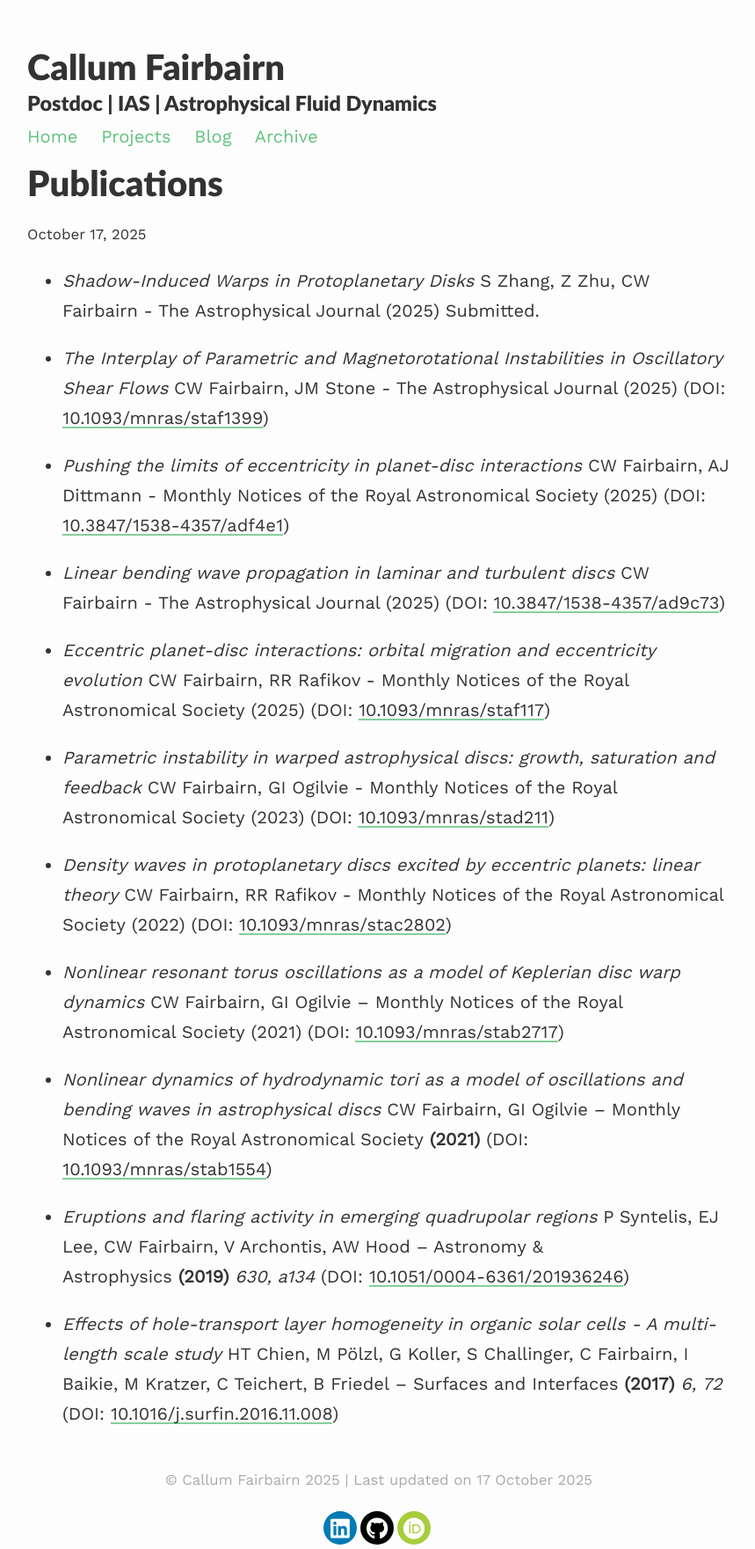
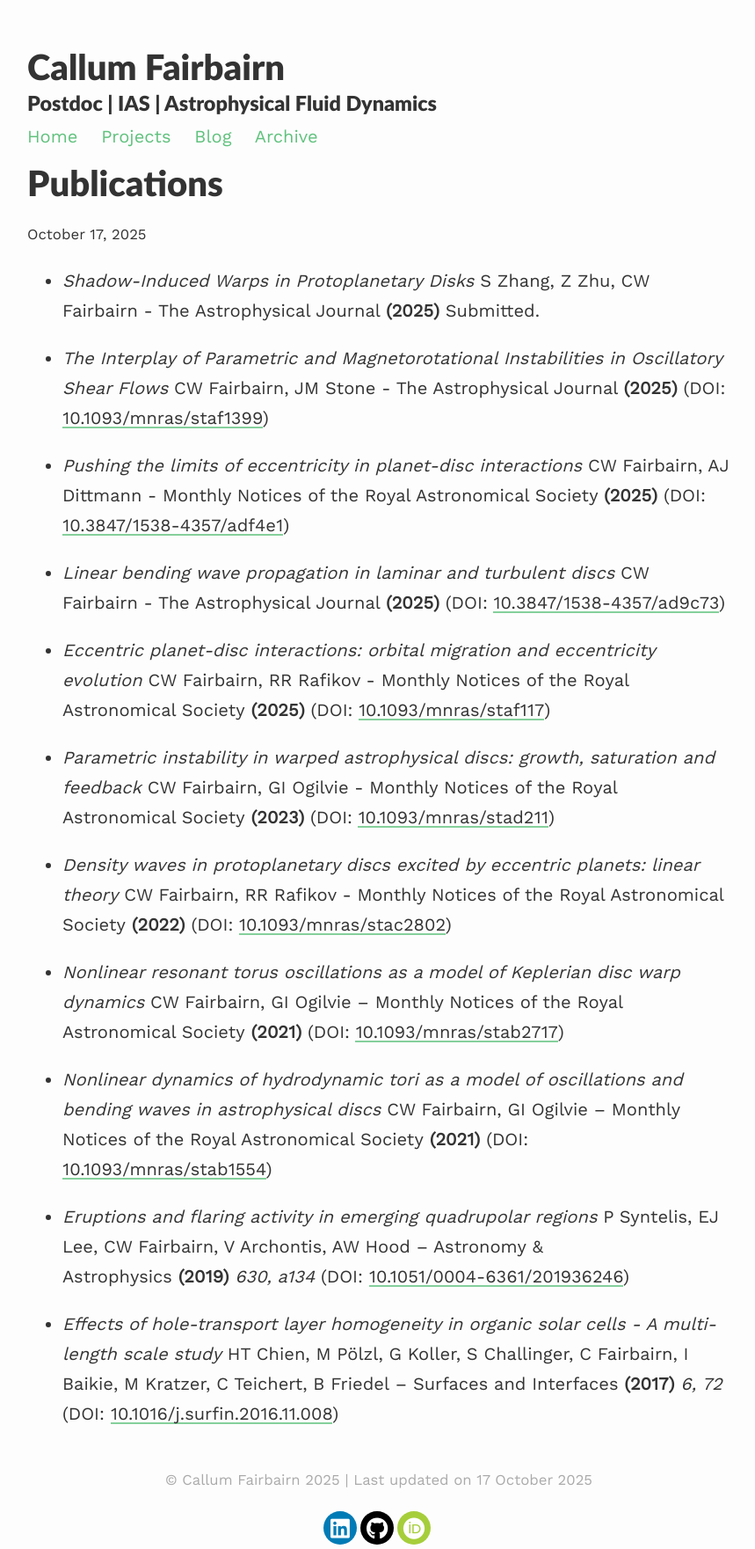
Before and after one commit to callumf8/callumf8.github.io, a Jekyll site: the page built from _projects/publications.md, in a window 1280 px wide. Shown: the whole page at 88% size, without its empty margins (209-1068 px from the left). Built offline with Jekyll 4.4.1, drawn with Linux system fonts in a browser that asks for light colours.

```diff
--- a/_projects/publications.md
+++ b/_projects/publications.md
@@ -4,21 +4,21 @@ title: Publications
 description: A list of my published articles.
 ---
 
-*   *Shadow-Induced Warps in Protoplanetary Disks*  S Zhang, Z Zhu, CW Fairbairn - The Astrophysical Journal (2025) Submitted.
+*   *Shadow-Induced Warps in Protoplanetary Disks*  S Zhang, Z Zhu, CW Fairbairn - The Astrophysical Journal **(2025)** Submitted.
 
-*   *The Interplay of Parametric and Magnetorotational Instabilities in Oscillatory Shear Flows*  CW Fairbairn, JM Stone - The Astrophysical Journal (2025) (DOI: [10.1093/mnras/staf1399](https://doi.org/10.1093/mnras/staf1399))
+*   *The Interplay of Parametric and Magnetorotational Instabilities in Oscillatory Shear Flows*  CW Fairbairn, JM Stone - The Astrophysical Journal **(2025)** (DOI: [10.1093/mnras/staf1399](https://doi.org/10.1093/mnras/staf1399))
 
-*   *Pushing the limits of eccentricity in planet-disc interactions*  CW Fairbairn, AJ Dittmann - Monthly Notices of the Royal Astronomical Society (2025) (DOI: [10.3847/1538-4357/adf4e1](https://iopscience.iop.org/article/10.3847/1538-4357/adf4e1))
+*   *Pushing the limits of eccentricity in planet-disc interactions*  CW Fairbairn, AJ Dittmann - Monthly Notices of the Royal Astronomical Society **(2025)** (DOI: [10.3847/1538-4357/adf4e1](https://iopscience.iop.org/article/10.3847/1538-4357/adf4e1))
 
-*   *Linear bending wave propagation in laminar and turbulent discs*  CW Fairbairn - The Astrophysical Journal (2025) (DOI: [10.3847/1538-4357/ad9c73](https://doi.org/10.3847/1538-4357/ad9c73))
+*   *Linear bending wave propagation in laminar and turbulent discs*  CW Fairbairn - The Astrophysical Journal **(2025)** (DOI: [10.3847/1538-4357/ad9c73](https://doi.org/10.3847/1538-4357/ad9c73))
 
-*   *Eccentric planet-disc interactions: orbital migration and eccentricity evolution* CW Fairbairn, RR Rafikov - Monthly Notices of the Royal Astronomical Society (2025) (DOI: [10.1093/mnras/staf117](https://doi.org/10.1093/mnras/staf117))
+*   *Eccentric planet-disc interactions: orbital migration and eccentricity evolution* CW Fairbairn, RR Rafikov - Monthly Notices of the Royal Astronomical Society **(2025)** (DOI: [10.1093/mnras/staf117](https://doi.org/10.1093/mnras/staf117))
 
-*   *Parametric instability in warped astrophysical discs: growth, saturation and feedback* CW Fairbairn, GI Ogilvie - Monthly Notices of the Royal Astronomical Society (2023) (DOI: [10.1093/mnras/stad211](https://doi.org/10.1093/mnras/stad211))
+*   *Parametric instability in warped astrophysical discs: growth, saturation and feedback* CW Fairbairn, GI Ogilvie - Monthly Notices of the Royal Astronomical Society **(2023)** (DOI: [10.1093/mnras/stad211](https://doi.org/10.1093/mnras/stad211))
 
-*   *Density waves in protoplanetary discs excited by eccentric planets: linear theory* CW Fairbairn, RR Rafikov - Monthly Notices of the Royal Astronomical Society (2022) (DOI: [10.1093/mnras/stac2802](https://doi.org/10.1093/mnras/stac2802))
+*   *Density waves in protoplanetary discs excited by eccentric planets: linear theory* CW Fairbairn, RR Rafikov - Monthly Notices of the Royal Astronomical Society **(2022)** (DOI: [10.1093/mnras/stac2802](https://doi.org/10.1093/mnras/stac2802))
 
-*   *Nonlinear resonant torus oscillations as a model of Keplerian disc warp dynamics* CW Fairbairn, GI Ogilvie – Monthly Notices of the Royal Astronomical Society (2021) (DOI: [10.1093/mnras/stab2717](https://doi.org/10.1093/mnras/stab2717))
+*   *Nonlinear resonant torus oscillations as a model of Keplerian disc warp dynamics* CW Fairbairn, GI Ogilvie – Monthly Notices of the Royal Astronomical Society **(2021)** (DOI: [10.1093/mnras/stab2717](https://doi.org/10.1093/mnras/stab2717))
 
 *   *Nonlinear dynamics of hydrodynamic tori as a model of oscillations and bending waves in astrophysical discs* CW Fairbairn, GI Ogilvie – Monthly Notices of the Royal Astronomical Society **(2021)** (DOI: [10.1093/mnras/stab1554](https://doi.org/10.1093/mnras/stab1554))
 
```
